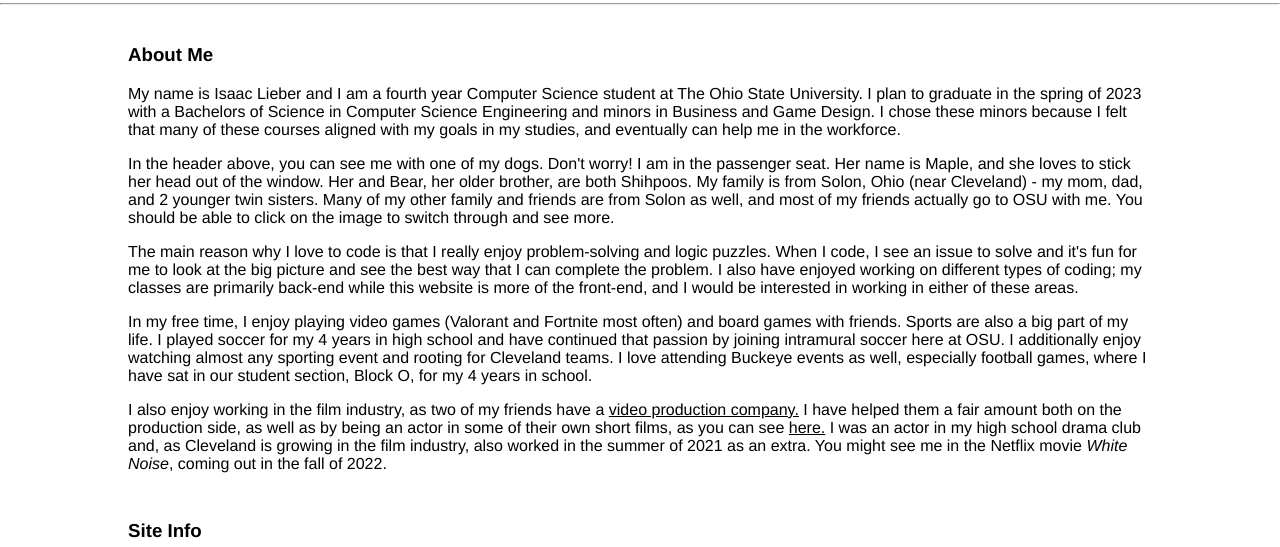
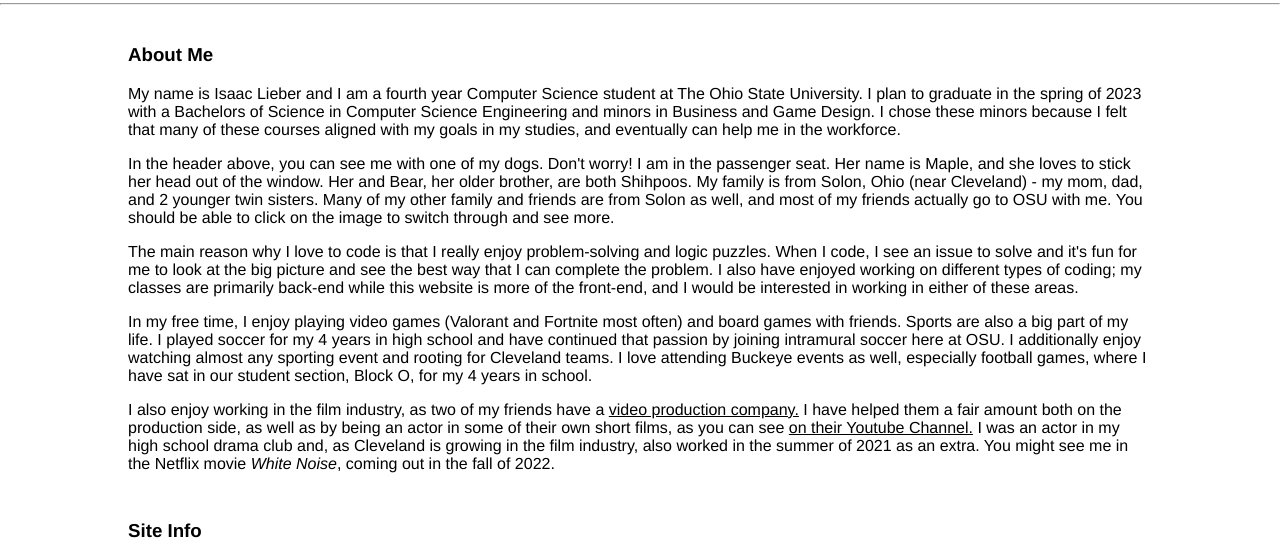
Before and after one commit to ijl7/personal-site, a website: page index.html in a window 1280 px wide. Shown: the part 253-800 px from the top of the page. Drawn offline with Linux system fonts and the light colour scheme.

Commit message:
clarified wording

```diff
--- a/index.html
+++ b/index.html
@@ -63,7 +63,7 @@
                 I also enjoy working in the film industry, as two of my friends have a
                 <a href="https://www.doubletakevideo.com/" target="_blank">video production company.</a>
                 I have helped them a fair amount both on the production side, as well as by being an actor in some of their own short films, as you can see
-                <a href="https://www.youtube.com/user/JakeChadFilms" target="_blank">here.</a>
+                <a href="https://www.youtube.com/user/JakeChadFilms" target="_blank">on their Youtube Channel.</a>
                 I was an actor in my high school drama club and, as Cleveland is growing in the film industry, also worked in the summer of 2021 as an extra.
                 You might see me in the Netflix movie <i>White Noise</i>, coming out in the fall of 2022.
             </p>
```
